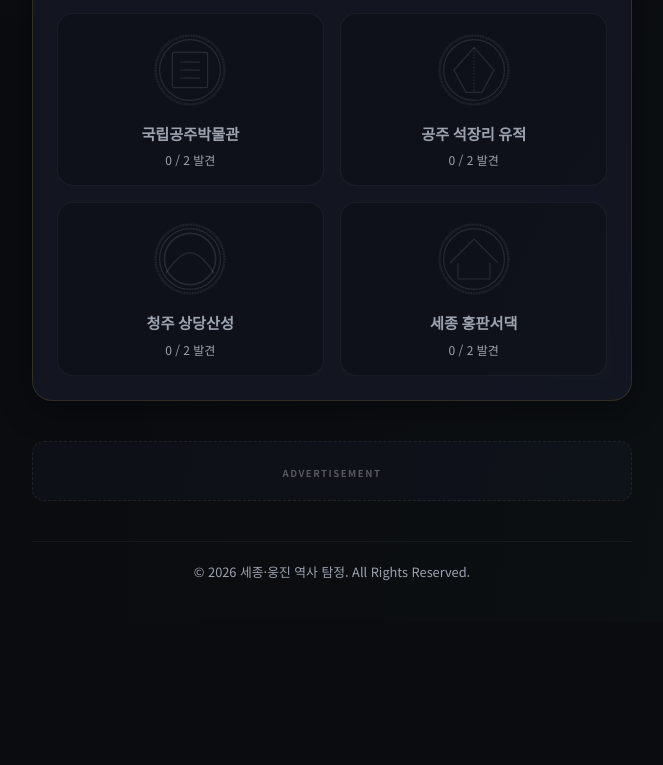
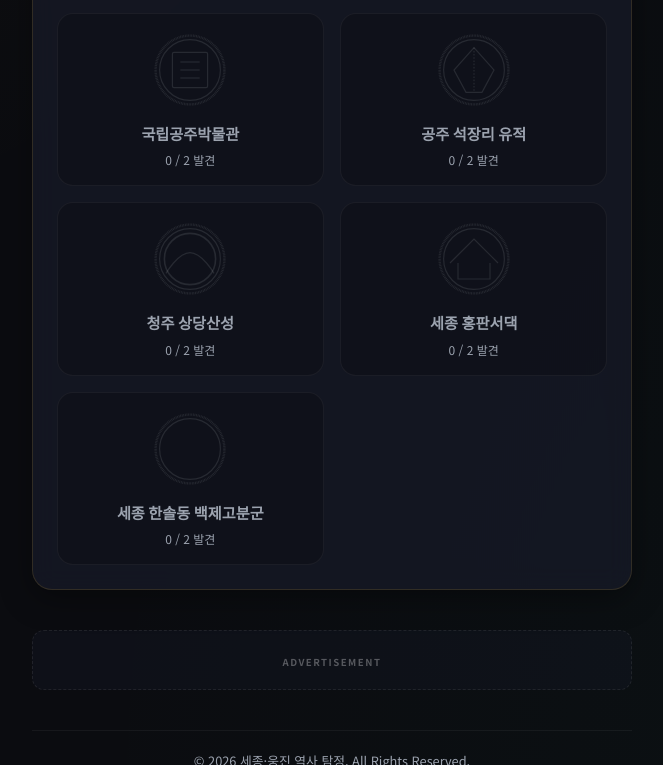
Before and after one commit to flyingsq100-cyber/history-quest2, a website: page index.html in a window 1280 px wide. Shown: the part 984-1749 px from the top of the page, without its empty margins (308-971 px from the left). Before the commit the page ends 1606 px from the top, so only its background shows below. Drawn offline with nearby package versions, Linux system fonts and the light colour scheme; no server answers; a web font is replaced by a local one.

```diff
--- a/app.js
+++ b/app.js
@@ -279,6 +279,49 @@ const LOCATIONS_DB = {
                       </svg>`,
                 official: "안채에서 가열된 아궁이 연기가 나가는 굴뚝을 마당 아래에 낮게 지었습니다. 이는 집안의 굴뚝 연기가 너무 높게 올라가면, 당장 끼니를 걱정해야 하는 주변 가난한 이웃들이 소외감이나 서글픔을 느끼지 않도록 배려한 조상들의 나눔과 이웃 상생 정신을 담고 있습니다.",
                 legend: "이 낮은 굴뚝 때문에 집 주변에는 아침저녁으로 밥을 지을 때마다 안개가 낀 것처럼 연기가 지면에 은은히 깔렸습니다. 백성들은 이를 두고 '홍판서댁의 따뜻한 배려가 땅에 머물며 마을 전체를 포근하게 데워준다'며 칭송했고, 도적이나 외부 적들도 이 집의 아름다운 덕망에 감화되어 감히 훔칠 생각조차 하지 않았다는 미담이 야사로 흘러내려 오고 있습니다."
+            }
+        ]
+    },
+    hansol: {
+        id: "hansol",
+        name: "⛰️ 세종 한솔동 백제고분군",
+        desc: "행정중심복합도시 건설 과정에서 발견된 5세기 백제 한성기의 굴식 돌방무덤(석실분) 지대로, 지하 궁전이라 불릴 만큼 뛰어난 축조 기술을 보여주는 세종시 최초의 국가 사적입니다.",
+        gps: { lat: 36.4786, lng: 127.2575 },
+        relics: [
+            {
+                id: "relic_hansol_1",
+                name: "한솔동 2호 석실분 (지하 궁전)",
+                hint: "역사공원 중앙에 보존관 유리창 너머로 보이는 거대한 돌방무덤의 입구와 내부 석축을 스캔하세요.",
+                svg: `<svg viewBox="0 0 100 100" width="120" height="120">
+                        <rect x="0" y="0" width="100" height="100" fill="none"/>
+                        <path d="M10,85 Q50,30 90,85 Z" fill="#1b4332" stroke="#0d1f14" stroke-width="2"/>
+                        <rect x="40" y="65" width="20" height="20" fill="#4b5563" stroke="#1f2937" stroke-width="1.5"/>
+                        <path d="M42,65 Q50,55 58,65 Z" fill="#374151" stroke="#1f2937" stroke-width="1.5"/>
+                        <path d="M45,85 L45,72 C45,72 50,68 55,72 L55,85 Z" fill="#000"/>
+                        <circle cx="28" cy="80" r="4" fill="#6b7280"/>
+                        <circle cx="72" cy="81" r="5" fill="#6b7280"/>
+                        <circle cx="76" cy="83" r="3" fill="#4b5563"/>
+                      </svg>`,
+                official: "한솔동 2호 석실분은 백제 한성시대 말기(5세기 초)에 만들어진 굴식 돌방무덤입니다. 당시 금강 유역 세종 지역을 관할하던 최고 귀족층의 무덤 구조로 평가받으며, 묘도출입석 등 정교한 백제 무덤 기법을 고스란히 가지고 있습니다.",
+                legend: "무덤 발굴 당시 지하로 향하는 문과 아치 모양의 거대한 돌방 구조가 마치 신전 같아 '지하 궁전'이라는 수식어가 붙었습니다. 야사에서는 백제가 고구려의 침략을 피해 웅진(공주)으로 천도하기 전, 세종 지역의 중요 거점에 왕실의 극비 자산과 병기들을 숨겨 두기 위해 위장 축조한 비밀 요새 중 하나였다는 전설이 깃들어 있습니다."
+            },
+            {
+                id: "relic_hansol_2",
+                name: "한솔동 1호 석실분",
+                hint: "보호각 내부에 노출되어 둥근 돌돌 쌓인 벽면을 보여주는 1호 석실분을 촬영하세요.",
+                svg: `<svg viewBox="0 0 100 100" width="120" height="120">
+                        <rect x="0" y="0" width="100" height="100" fill="none"/>
+                        <!-- Stacked stone circle structure -->
+                        <ellipse cx="55" cy="68" rx="32" ry="18" fill="none" stroke="#78716c" stroke-width="4"/>
+                        <ellipse cx="55" cy="68" rx="27" ry="14" fill="none" stroke="#4b5563" stroke-width="2" stroke-dasharray="4, 2"/>
+                        <!-- Entrance with lintel stone -->
+                        <rect x="26" y="48" width="14" height="22" fill="#374151" stroke="#1f2937" stroke-width="1.5"/>
+                        <line x1="22" y1="48" x2="42" y2="48" stroke="#1f2937" stroke-width="3" stroke-linecap="round"/>
+                        <!-- Wood deck surrounding structure -->
+                        <path d="M5,88 L95,88 L90,95 L10,95 Z" fill="#78350f" opacity="0.8"/>
+                      </svg>`,
+                official: "한솔동 1호 석실분은 세종 역사공원 내부에 보호각을 씌워 노출 보존하고 있는 백제 시대 돌방무덤입니다. 둥글고 납작한 천연 돌을 벽돌처럼 겹겹이 정교하게 쌓아 올려 내부 공간을 조성한 형태를 보여줍니다.",
+                legend: "이 석실분은 하늘과 소통하기 쉽도록 위쪽이 열린 원형 제단 형태로 설계되었다는 야사가 있습니다. 주변 주민들 사이에서는 달이 유독 밝은 밤 1호 석실분 주변을 돌며 마음속 소원을 빌면 하늘이 그 뜻을 굽어살펴 소원이 이루어진다는 평화롭고 친근한 이야기가 민간에 전해집니다."
             }
         ]
     }
--- a/index.html
+++ b/index.html
@@ -63,6 +63,7 @@
                     <button class="gps-btn" data-loc="seokjangri">🏕️ 석장리 유적</button>
                     <button class="gps-btn" data-loc="sangdang">⛰️ 상당산성</button>
                     <button class="gps-btn" data-loc="hongpanseo">🏡 홍판서댁</button>
+                    <button class="gps-btn" data-loc="hansol">⛰️ 한솔동 고분</button>
                 </div>
                 <div id="gps-coordinates-display" style="font-size:0.75rem; color:var(--text-secondary); margin-top:10px; text-align:center;">
                     위도: -- | 경도: -- (오차 범위: --m)
```
Also changed, not shown: server.js (+10 -0 lines).
